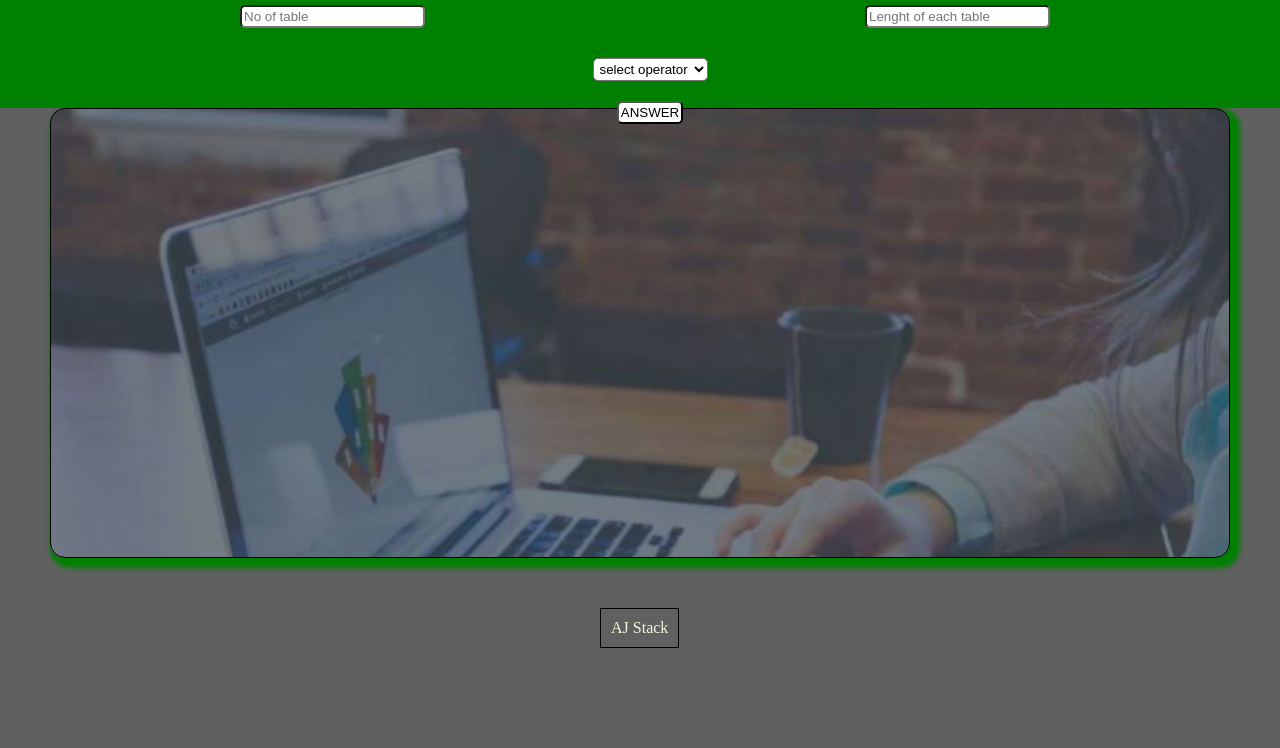
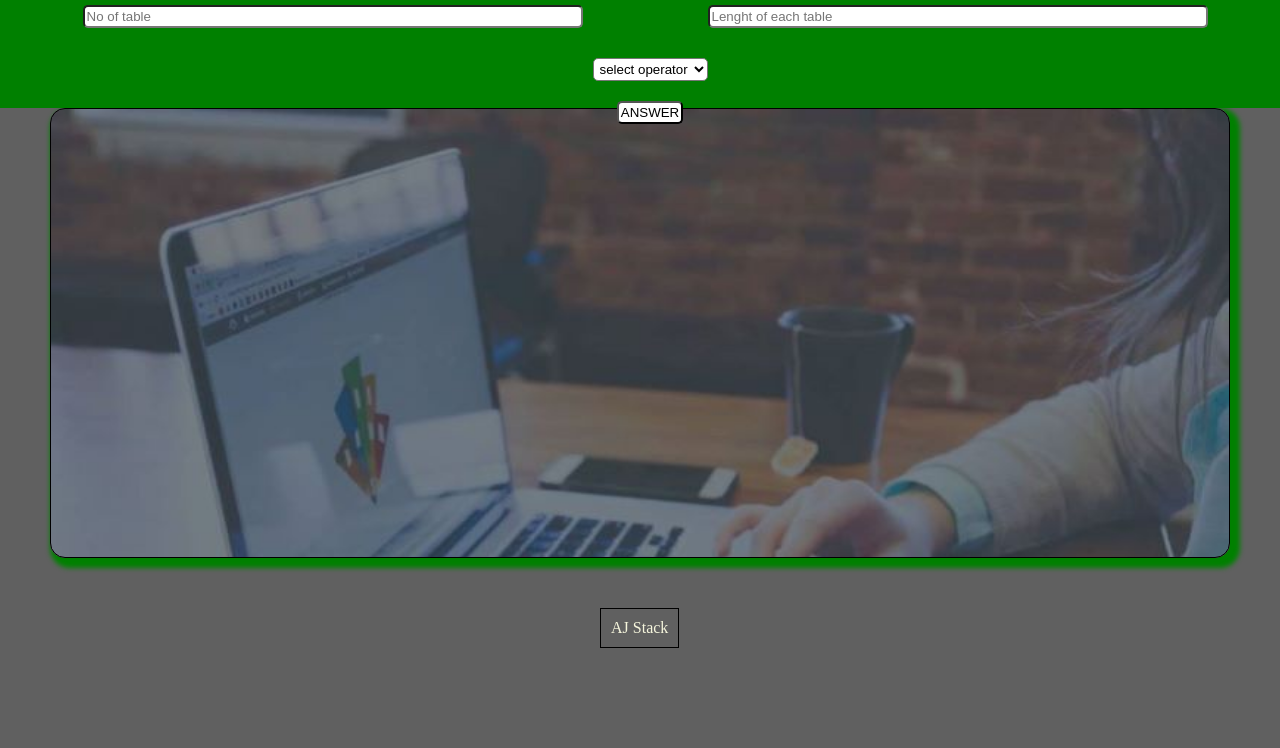
Before and after one commit to Ajao-Victor/aritmethicTable, a plain HTML site: page index.html in a window 1280 px wide. Shown: the part 52-800 px from the top of the page. Drawn offline with Linux system fonts and the light colour scheme.

Commit message:
little changes 2

```diff
--- a/index.html
+++ b/index.html
@@ -49,8 +49,8 @@
 <div style="display: grid;grid-template-columns:100%;height: 160px;background-color: green;width: 100%;">
     <h1 style="text-align: center;">ARITMETHIC TABLE</h1>
     <div style="display: flex;justify-content:space-around;padding: 20px 10px 10px 20px;">
-        <input type="number" name="" id="lent1" placeholder="No of table" style="background: white;padding:2px 2px 2px 2px;border-radius:5px;">
-        <input type="number" name="" id="lent2" placeholder="Lenght of each table" style="background: white;padding:2px 2px 2px 2px;border-radius:5px;">
+        <input type="number" name="" id="lent1" placeholder="No of table" style="background: white;padding:2px 2px 2px 2px;border-radius:5px;width: 40%;">
+        <input type="number" name="" id="lent2" placeholder="Lenght of each table" style="background: white;padding:2px 2px 2px 2px;border-radius:5px;width: 40%;">
     </div>
         <div  style="display: flex;justify-content:center;padding: 20px 0px 0px 20px;">
             <select name="operator" id="operate" style="background: white;padding:2px 2px 2px 2px;border-radius:5px;">
```
